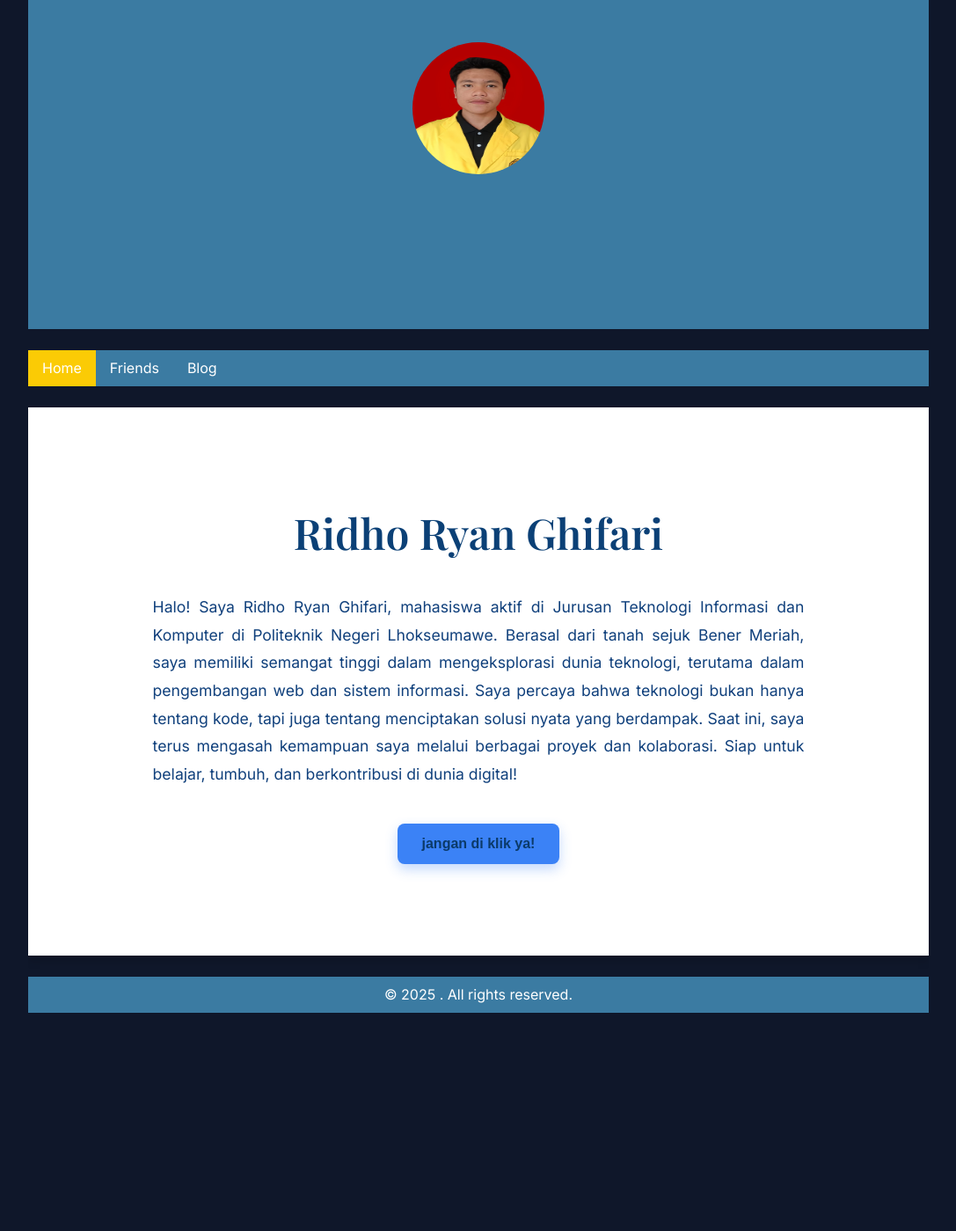
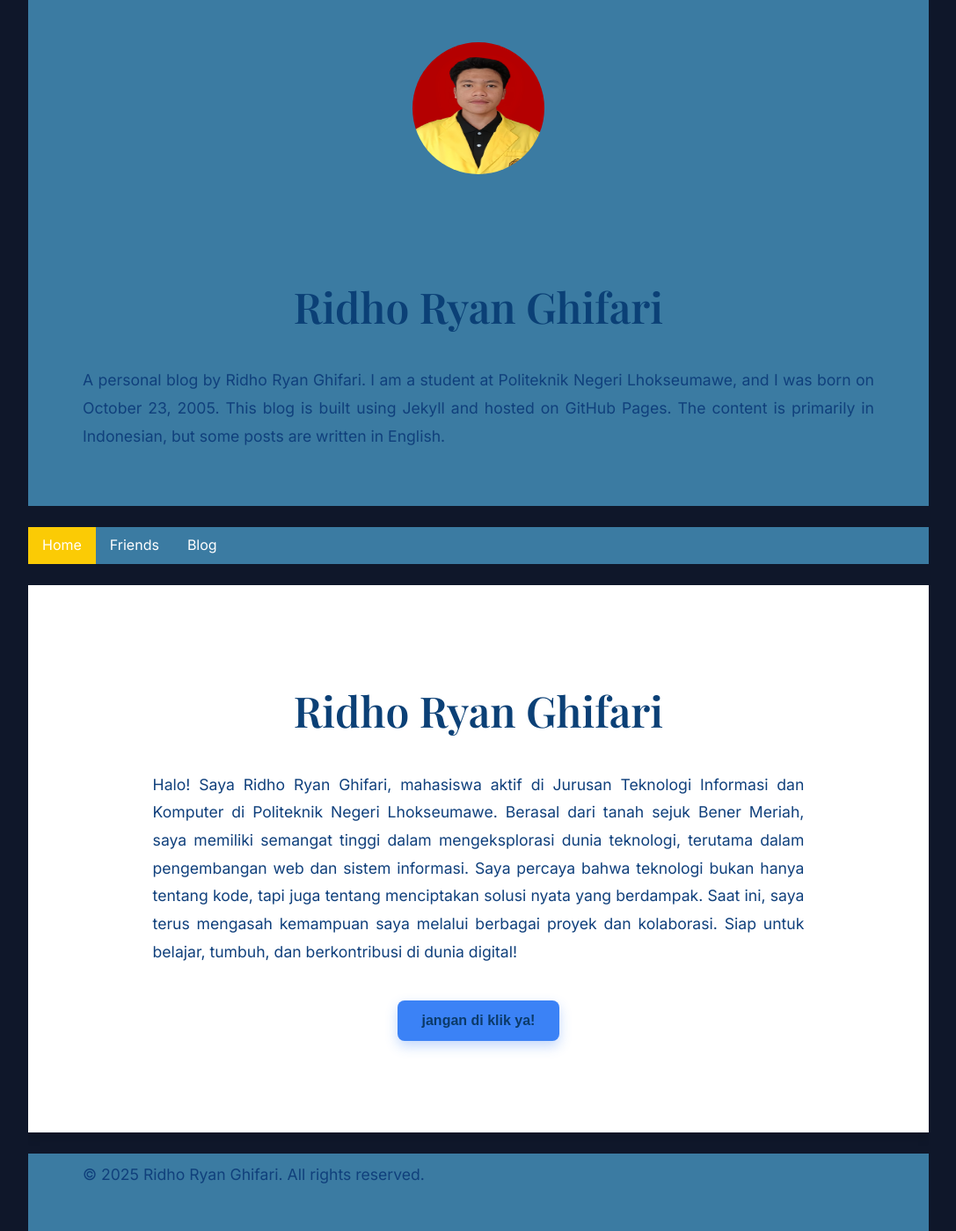
Before and after one commit to ridhoryanghifari/ridhoryanghifari.github.io, a Jekyll site: the page built from index.html, in a window 1280 px wide. Shown: the whole page at 88% size, without its empty margins (96-1183 px from the left). Built offline with Jekyll 4.4.1, drawn with Linux system fonts in a browser that asks for light colours; before the commit the page ends 1151 px from its top, so only the background shows below that.

Commit message:
pertemuan9

```diff
--- a/_config.yml
+++ b/_config.yml
@@ -1,6 +1,18 @@
-url : "https://ridhoryanghifari.github.io"
+title: Ridho Ryan Ghifari
+email: ridhoryanghifari@gmail.com
+description: > # this means to ignore newlines until "baseurl:"
+  A personal blog by Ridho Ryan Ghifari. I am a student at Politeknik Negeri Lhokseumawe,
+  and I was born on October 23, 2005. This blog is built using Jekyll and hosted on GitHub Pages.
+  The content is primarily in Indonesian, but some posts are written in English.
 
-plugins:
-  - jekyll-feed
-  - jekyll-sitemap
-  - jekyll-seo-tag
+baseurl: "" # the subpath of your site, e.g. /blog
+
+url: "https://ridhoryanghifari.github.io" # the base hostname & protocol for your site
+
+github_username: ridhoryanghifari
+
+collections:
+  students:
+    output: true
+    permalink: /students/:name/
+    title: Students
--- a/_layouts/default.html
+++ b/_layouts/default.html
@@ -34,7 +34,7 @@
     </main>
 
     <footer>
-      &copy; {{ site.time | date: '%Y' }} {{ site.title }}. All rights reserved.
+      <p>&copy; {{ site.time | date: '%Y' }} {{ site.title }}. All rights reserved.</p>
     </footer>
   </div>
 </body>
```
Also changed, not shown: .github/workflows/jekyll.yml (added), 2 other files.
